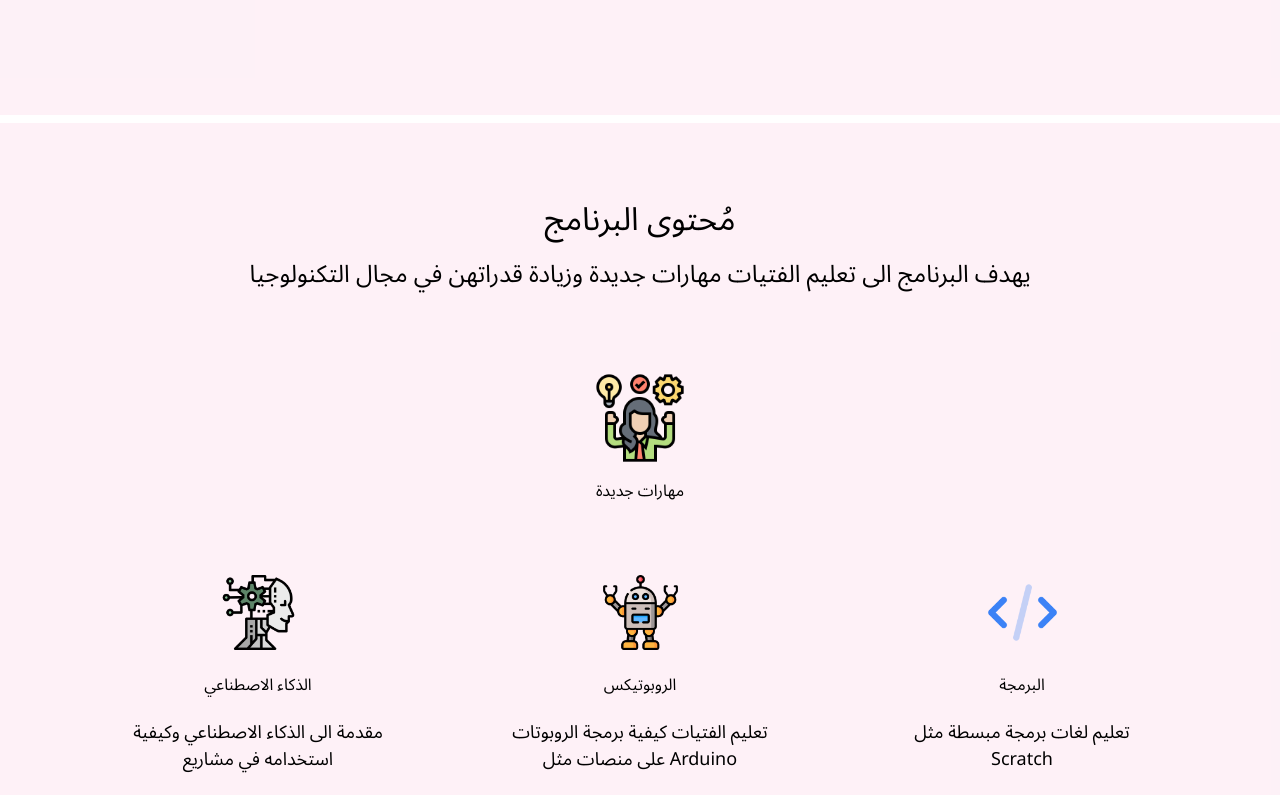
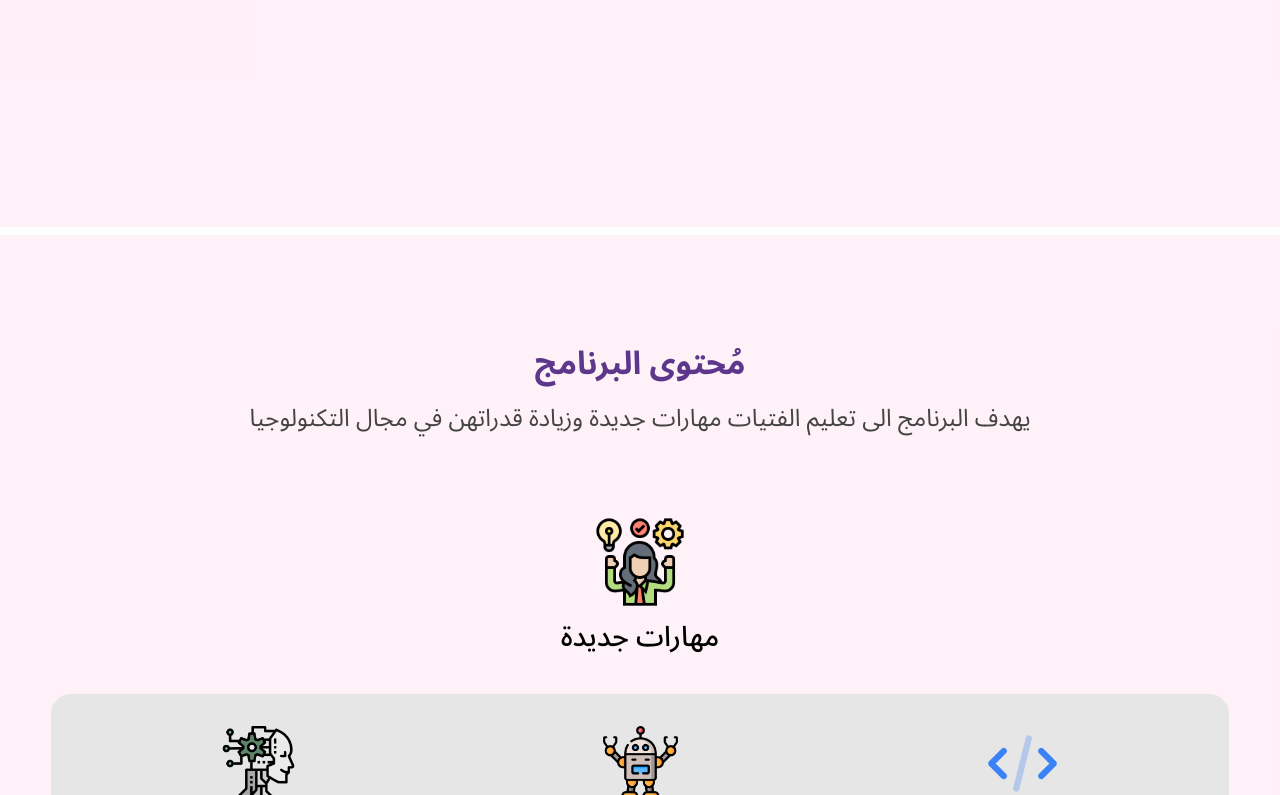
Before and after one commit to MustfaA22/Mai, a React (Vite) app: page / in a window 1280 px wide. Shown: the part 685-1480 px from the top of the page. Built offline with nearby package versions, Linux system fonts and the light colour scheme.

Commit message:
create style of multiple headers and other things
add a new background color
remove the body min-height property
all p, h1,  h2, h3, a are rtl using "direction" css property

the global "section" selector is edited

```diff
--- a/src/index.css
+++ b/src/index.css
@@ -9,6 +9,7 @@
 
   /* colors */
   --white: #f6f6f6;
+  --gray-background: #e6e6e6;
   --purple: #5d378c;
   --pink: #e72f84;
   --dark-pink: #ba296d;
@@ -29,10 +30,13 @@ html {
   font-size: 62.5%;
 }
 
+p, h1, h2, h3, a {
+  direction: rtl;
+}
+
 body {
   font-family: 'Noto Sans Arabic', sans-serif;
   line-height: 1.5;
-  min-height: 100vh;
 }
 
 img,
@@ -46,7 +50,28 @@ video {
 
 h1 {
   font-size: 3.2rem;
+  font-weight: 700;
   line-height: 1.1;
+  color: var(--purple);
+}
+
+h2 {
+  font-size: 2.8rem;
+  line-height: 1.1;
+  font-weight: 500;
+}
+
+h3 {
+  font-size: 2.4rem;
+  line-height: 1.1;
+  font-weight: 400;
+}
+
+p {
+  font-size: 2rem;
+  font-weight: 400;
+
+  color: #444;
 }
 
 ul {
@@ -66,9 +91,9 @@ section {
   text-align: center;
   background-color: #e72f8411;
 
-  height: 100vh;
+  min-height: 100vh;
 
-  padding: 5em;
+  padding: 7em 5em 0em;
   margin-bottom: 1vh;
 }
 
```
